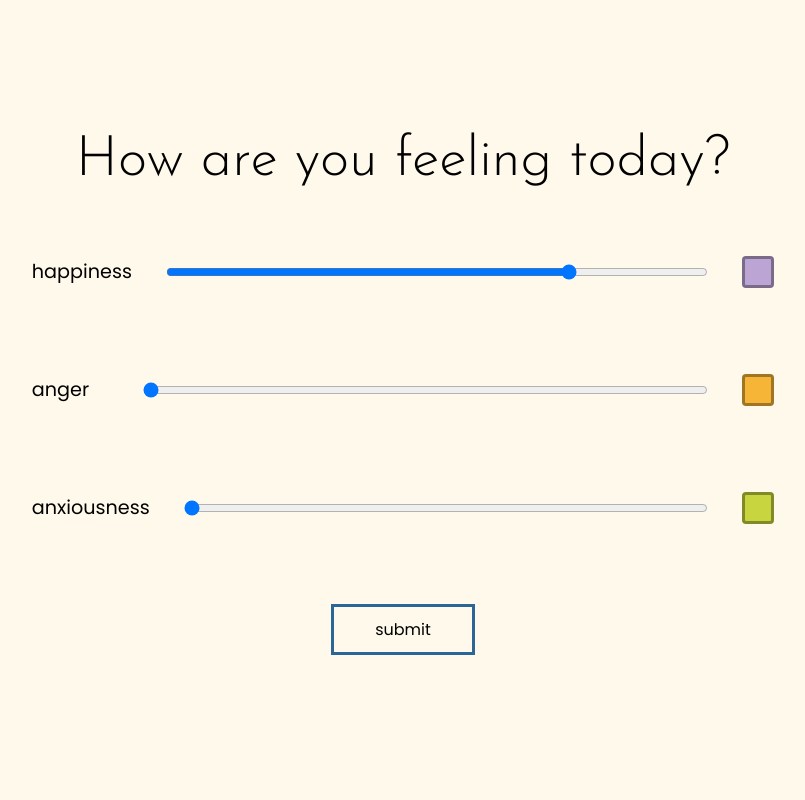
After one commit to starstalker9160/moodify, a Flask app: page /fill-out in a window 1280 px wide. The commit adds this page. Shown: the whole page, without its empty margins (237-1042 px from the left). Run offline with Flask 3, Linux system fonts and the light colour scheme.

Commit message:
finish sliders page

```diff
--- a/app.py
+++ b/app.py
@@ -1,19 +1,45 @@
+from threading import Timer
 from backend.helper import *
 from backend.exceptions import *
-from flask import Flask, render_template
+from webbrowser import open as webbrowser_open
+from flask import (
+    Flask,
+    render_template,
+    request,
+    jsonify,
+    send_from_directory,
+    url_for,
+    redirect,
+)
+
+print("[  OK  ] Starting app...")
 
 k = "[" + foreplay() + "]"
-if k not in ["I-11", "I-22"]:
+if k not in ["[I-11]", "[I-22]"]:
     raise InitializationErr(f"App unable to initialize, failed with error code: {k}")
 else:
-    print(f"App initialized successfully; code: {k}")
+    print(f"[  OK  ] App initialized successfully; code: {k}")
 
 
 app = Flask(__name__)
+
 
 @app.route("/")
 def home():
     return render_template("index.html")
 
-if __name__ == '__main__':
-    app.run(debug=True)
+@app.route("/fill-out")
+def fill_out():
+    return render_template("sliders.html")
+
+@app.route("/journal")
+def journal():
+    return render_template("journal.html")
+
+
+if __name__ == "__main__":
+    try:
+        app.run(host="127.0.0.1", port=8080, debug=False)
+        # Timer(1, lambda: webbrowser_open("http://127.0.0.1:8080")).start()
+    except Exception as e:
+        print(f"[ FAIL ] Error: {e}")
--- a/backend/helper.py
+++ b/backend/helper.py
@@ -2,7 +2,7 @@ import os
 import shutil
 
 
-def foreplay():
+def foreplay() -> str:
     """Initialization of the app, (foreplay before the good stuff)
         1. Create db if not existing
         2. Clear pycache to avoid bugs
@@ -28,6 +28,5 @@ def foreplay():
     pycache_path = os.path.join(os.getcwd(), "backend/__pycache__")
     if os.path.exists(pycache_path):
         shutil.rmtree(pycache_path)
-        print("Deleted __pycache__ directory.")
 
     return out
--- /dev/null
+++ b/static/css/sliders.css
@@ -0,0 +1,108 @@
+html { background-color: #FFF9EB; height: 100vh; width: 100vw; margin: 0px; }
+
+body {
+    margin: 0px;
+    font-family: 'Poppins', sans-serif;
+}
+
+h1 {
+    margin: 0px;
+    text-align: center;
+    box-sizing: border-box;
+    font-family: "Josefin Sans", sans-serif;
+    font-weight: 300;
+    font-size: 7vh;
+}
+
+input::-webkit-progress-value {
+    background: #001659;
+}
+
+::selection {
+    background-color: #001659;
+    color: #F6F9FB;
+}
+
+.content {
+    box-sizing: border-box;
+    display: flex;
+    flex-direction: column;
+    padding: 0px 20vw;
+    margin: 0px;
+    height: 100vh;
+    justify-content: center;
+    align-items: center;
+    gap: 6vh;
+}
+
+.slider {
+    height: 4vh;
+    width: 100%;
+    padding: 1rem;
+    display: flex;
+    flex-direction: row;
+    align-items: center;
+    gap: 2rem;
+    border-radius: 4px;
+    border: 3px solid #00000000;
+    transition: all 0.2s ease-in-out;
+}
+
+.slider:hover {
+    background-color: #00000010;
+    border: 3px solid #00000015;
+}
+
+.slider span{
+    font-size: larger;
+    padding-left: 1vw;
+    flex-basis: 10%;
+}
+
+.slider input {
+    flex-grow: 1;
+}
+
+.box {
+    margin-right: 1vw;
+    box-sizing: border-box;
+    height: 100%;
+    aspect-ratio: 1 / 1;
+    border-radius: 4px;
+    border: 3px solid #0000005a;
+}
+
+.content button {
+    box-sizing: border-box;
+    font-family: "Poppins", monospace;
+    font-size: 2vh;
+    position: relative;
+    overflow: hidden;
+    border: 3px solid #2A6796;
+    background: none;
+    margin: 0px;
+    padding: 10px 20px;
+    user-select: none;
+    transition: all 0.2s linear;
+}
+
+.content button::before {
+    content: "";
+    position: absolute;
+    top: 0;
+    left: 0;
+    width: 0;
+    height: 100%;
+    background: #2A6796;
+    z-index: -5;
+    transition: width 0.3s ease-in-out;
+}
+
+.content button:hover::before {
+    width: 100%;
+}
+
+.content button:hover {
+    color: #ffffff;
+    cursor: pointer;
+}
--- /dev/null
+++ b/static/js/sliders.js
@@ -0,0 +1,30 @@
+document.addEventListener("DOMContentLoaded", function() {
+    const colors = {
+        happy: ["#EFE2FA", "#BACBFE", "#8F9FE4", "#BCA5D4", "#7164B4"],
+        anger: ["#F7B538", "#DB7C26", "#D8572A", "#C32F27", "#780116"],
+        anxiousness: ["#C8D53E", "#A3C844", "#84BE4A", "#609E43", "#3C6C3B"]
+    };
+
+    function updateBoxColor(inputId, boxIndex) {
+        const input = document.getElementById(inputId);
+        const boxes = document.querySelectorAll(".box");
+        const value = parseInt(input.value);
+        if (value >= 1 && value <= 5) {
+            boxes[boxIndex].style.backgroundColor = colors[inputId][value - 1];
+        }
+    }
+
+    document.getElementById("happy").addEventListener("input", function() {
+        updateBoxColor("happy", 0);
+    });
+    document.getElementById("anger").addEventListener("input", function() {
+        updateBoxColor("anger", 1);
+    });
+    document.getElementById("anxiousness").addEventListener("input", function() {
+        updateBoxColor("anxiousness", 2);
+    });
+
+    updateBoxColor("happy", 0);
+    updateBoxColor("anger", 1);
+    updateBoxColor("anxiousness", 2);
+});
--- a/templates/index.html
+++ b/templates/index.html
@@ -7,6 +7,7 @@
     <link rel="preconnect" href="https://fonts.googleapis.com">
     <link rel="preconnect" href="https://fonts.gstatic.com" crossorigin>
     <link rel="stylesheet" href="https://fonts.googleapis.com/css2?family=Poppins&display=swap">
+    <link rel="stylesheet" href="https://fonts.googleapis.com/css2?family=Josefin+Sans:wght@100..700&display=swap">
 
     <link rel="stylesheet" href="{{ url_for('static', filename='fontawesome/css/all.min.css') }}">
     <link rel="stylesheet" href="{{ url_for('static', filename='fontawesome/css/fontawesome.min.css') }}">
@@ -15,6 +16,8 @@
     <title>moodify | Home</title>
 </head>
 <body>
-
+    <h1>Welcome Back</h1><br>
+    <h3>ready to get started?</h3>
+    <pre><button onclick="window.location.href='/fill-out'">     begin   <i class="fa-solid fa-arrow-right-long"></i>  </button></pre>
 </body>
 </html>
--- /dev/null
+++ b/templates/sliders.html
@@ -0,0 +1,40 @@
+<!DOCTYPE html>
+<html lang="en">
+<head>
+    <meta charset="UTF-8">
+    <meta name="viewport" content="width=device-width, initial-scale=1.0">
+
+    <link rel="preconnect" href="https://fonts.googleapis.com">
+    <link rel="preconnect" href="https://fonts.gstatic.com" crossorigin>
+    <link rel="stylesheet" href="https://fonts.googleapis.com/css2?family=Poppins&display=swap">
+    <link rel="stylesheet" href="https://fonts.googleapis.com/css2?family=Josefin+Sans:wght@100..700&display=swap">
+
+    <link rel="stylesheet" href="{{ url_for('static', filename='fontawesome/css/all.min.css') }}">
+    <link rel="stylesheet" href="{{ url_for('static', filename='fontawesome/css/fontawesome.min.css') }}">
+
+    <link rel="stylesheet" href="/static/css/sliders.css">
+    <script src="/static/js/sliders.js"></script>
+    <title>moodify | fill-out</title>
+</head>
+<body>
+    <div class="content">
+        <h1>How are you feeling today?</h1>
+        <div class="slider">
+            <span>happiness</span>
+            <input id="happy" type="range" min="1" max="5" step="1" value="4">
+            <div class="box"></div>
+        </div>
+        <div class="slider">
+            <span>anger</span>
+            <input id="anger" type="range" min="1" max="5" step="1" value="1">
+            <div class="box"></div>
+        </div>
+        <div class="slider">
+            <span>anxiousness</span>
+            <input id="anxiousness" type="range" min="1" max="5" step="1" value="1">
+            <div class="box"></div>
+        </div>
+        <pre><button onclick="window.location.href='/journal'">     submit   <i class="fa-solid fa-arrow-right-long"></i>  </button></pre>
+    </div>
+</body>
+</html>
```
Also changed, not shown: static/css/index.css (+66 -0 lines).
